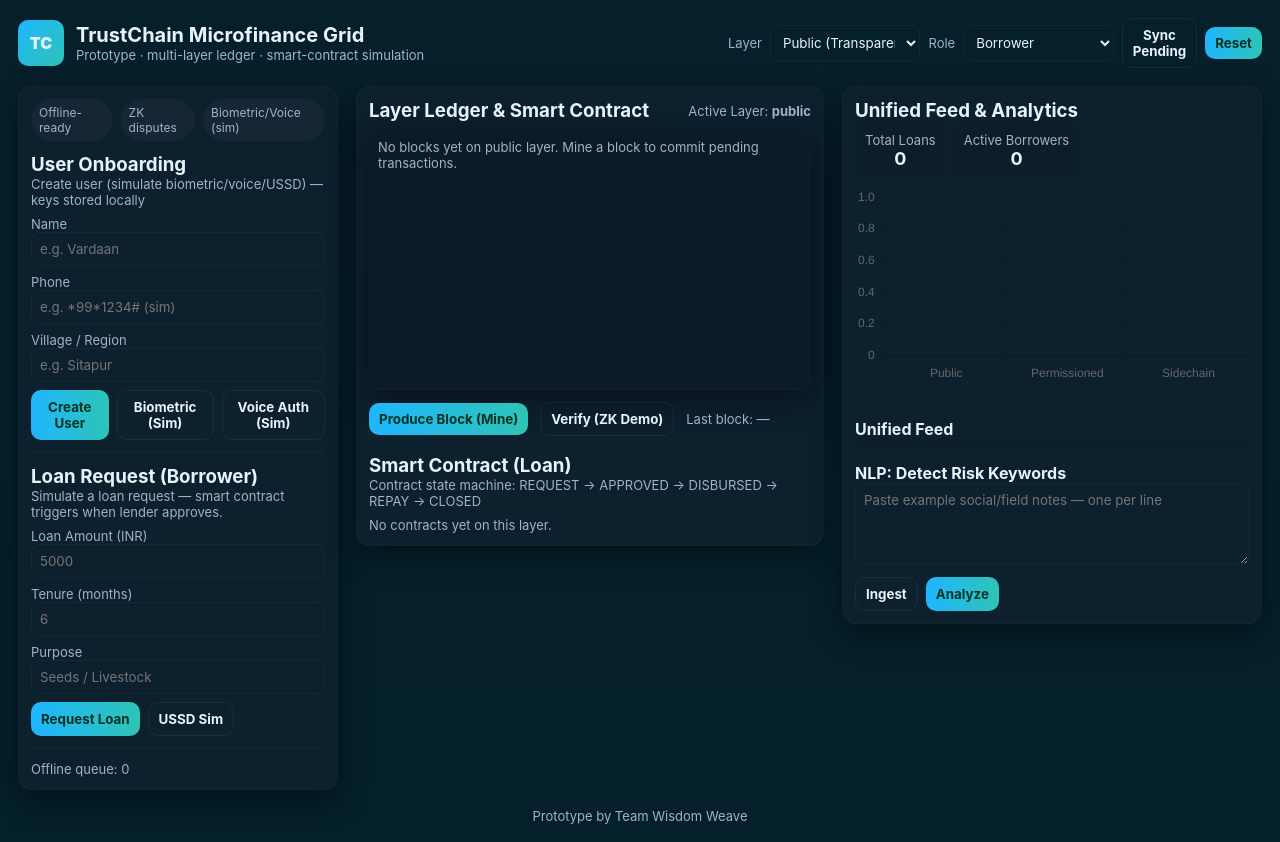
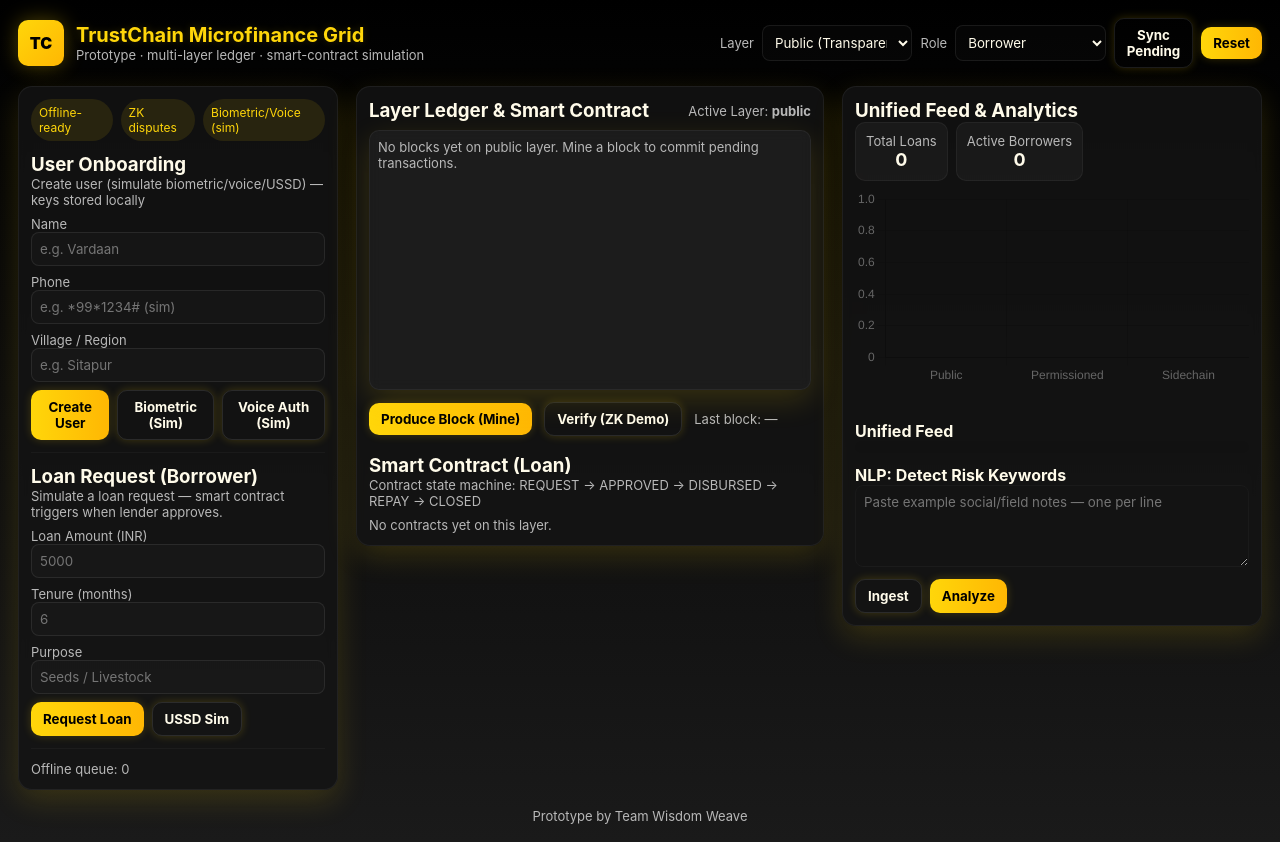
Before and after one commit to Viidhyanshu/TrustChain-Microfinance-Grid-Prototype, a plain HTML site: page index.html in a window 1280 px wide. Drawn offline with nearby package versions, Linux system fonts and the light colour scheme.

Commit message:
Add files via upload

```diff
--- a/weave.css
+++ b/weave.css
@@ -1,37 +1,227 @@
 :root{
-    --bg:#07182a; --panel:#0f2130cc; --muted:#9fb4c6; --text:#e6f3fb;
-    --accent:#1fb6ff; --accent2:#24c58b; --danger:#ff6b6b; --glass: blur(6px) saturate(120%);
-    --radius:14px; --card-shadow: 0 10px 30px rgba(0,0,0,0.45);
-  }
-  *{box-sizing:border-box;margin:0;padding:0;font-family:Inter,ui-sans-serif,system-ui,-apple-system,Segoe UI,Roboto,Arial;}
-  body{min-height:100vh;background:linear-gradient(180deg,#06202b,#04202a);color:var(--text);padding:18px;}
-  header{display:flex;align-items:center;gap:14px}
-  .brand{display:flex;align-items:center;gap:12px}
-  .logo{width:46px;height:46px;border-radius:10px;background:linear-gradient(135deg,var(--accent),#2ec4b6);display:grid;place-items:center;font-weight:900}
-  h1{font-size:20px}
-  .top-actions{margin-left:auto;display:flex;gap:8px;align-items:center}
-  .btn{background:linear-gradient(90deg,var(--accent),#2ec4b6);color:#032; border:none;padding:8px 10px;border-radius:10px;cursor:pointer;font-weight:700}
-  .btn.secondary{background:transparent;border:1px solid rgba(255,255,255,0.06);color:var(--text)}
-  .layout{display:grid;grid-template-columns:320px 1fr 420px;gap:18px;margin-top:18px;align-items:start}
-  .panel{background:var(--panel);border-radius:var(--radius);padding:12px;box-shadow:var(--card-shadow);border:1px solid rgba(255,255,255,0.02)}
-  .small{font-size:13px;color:var(--muted)}
-  label{display:block;font-size:13px;color:var(--muted);margin-top:8px}
-  input,select,textarea{width:100%;padding:8px;border-radius:8px;border:1px solid rgba(255,255,255,0.04);background:transparent;color:var(--text)}
-  #ledger{height:260px;overflow:auto;padding:8px;background:rgba(0,0,0,0.12);border-radius:10px}
-  .row{display:flex;justify-content:space-between;gap:8px;padding:8px;border-bottom:1px dashed rgba(255,255,255,0.02);align-items:center}
-  .chip{padding:6px 8px;border-radius:999px;background:rgba(255,255,255,0.03);font-size:12px}
-  .role-tabs{display:flex;gap:8px;margin-top:12px}
-  .role-tabs button{padding:6px 8px;border-radius:8px;border:1px solid rgba(255,255,255,0.04);background:transparent;color:var(--text);cursor:pointer}
-  .grid-2{display:grid;grid-template-columns:1fr 1fr;gap:8px}
-  .center{display:flex;align-items:center;gap:8px}
-  .big{font-size:18px;font-weight:700}
-  .stat{padding:10px;border-radius:10px;background:rgba(0,0,0,0.08);text-align:center}
-  footer{margin-top:18px;color:var(--muted);font-size:13px;text-align:center}
+  --bg:#0a0a0a;
+  --panel:#141414cc;
+  --muted:#b8b8b8;
+  --text:#fffbea;
+  --accent:#ffd60a;
+  --accent2:#ffb703;
+  --danger:#ff595e;
+  --glass: blur(6px) saturate(130%);
+  --radius:14px;
+  --card-shadow: 0 10px 30px rgba(255, 214, 10, 0.15);
+}
 
-  .pulse{animation:pulse 2s infinite}
-  @keyframes pulse{0%{transform:scale(1);opacity:1}50%{transform:scale(1.02);opacity:0.9}100%{transform:scale(1);opacity:1}}
+*{
+  box-sizing:border-box;
+  margin:0;
+  padding:0;
+  font-family:'Inter', ui-sans-serif, system-ui, -apple-system, Segoe UI, Roboto, Arial;
+}
 
-  @media(max-width:1100px){ .layout{grid-template-columns:1fr; } .top-actions{flex-wrap:wrap} }
+body{
+  min-height:100vh;
+  background:linear-gradient(180deg,#000000,#1a1a1a);
+  color:var(--text);
+  padding:18px;
+}
 
-  .feed-media img, .feed-media video{max-width:180px;border-radius:8px;margin-top:6px;display:block}
-  .green{color:var(--accent2)} .red{color:var(--danger)}
+header{
+  display:flex;
+  align-items:center;
+  gap:14px;
+}
+
+.brand{
+  display:flex;
+  align-items:center;
+  gap:12px;
+}
+
+.logo{
+  width:46px;
+  height:46px;
+  border-radius:10px;
+  background:linear-gradient(135deg,var(--accent),var(--accent2));
+  display:grid;
+  place-items:center;
+  font-weight:900;
+  color:#000;
+  box-shadow:0 0 20px rgba(255,214,10,0.3);
+}
+
+h1{
+  font-size:20px;
+  color:var(--accent);
+  text-shadow:0 0 8px rgba(255,214,10,0.2);
+}
+
+.top-actions{
+  margin-left:auto;
+  display:flex;
+  gap:8px;
+  align-items:center;
+}
+
+.btn{
+  background:linear-gradient(90deg,var(--accent),var(--accent2));
+  color:#000;
+  border:none;
+  padding:8px 12px;
+  border-radius:10px;
+  cursor:pointer;
+  font-weight:700;
+  box-shadow:0 0 10px rgba(255,214,10,0.2);
+  transition:all .2s ease;
+}
+
+.btn:hover{
+  transform:scale(1.05);
+  box-shadow:0 0 15px rgba(255,214,10,0.4);
+}
+
+.btn.secondary{
+  background:transparent;
+  border:1px solid rgba(255,255,255,0.1);
+  color:var(--text);
+}
+
+.layout{
+  display:grid;
+  grid-template-columns:320px 1fr 420px;
+  gap:18px;
+  margin-top:18px;
+  align-items:start;
+}
+
+.panel{
+  background:var(--panel);
+  border-radius:var(--radius);
+  padding:12px;
+  box-shadow:var(--card-shadow);
+  border:1px solid rgba(255,255,255,0.06);
+  backdrop-filter:var(--glass);
+}
+
+.small{
+  font-size:13px;
+  color:var(--muted);
+}
+
+label{
+  display:block;
+  font-size:13px;
+  color:var(--muted);
+  margin-top:8px;
+}
+
+input,select,textarea{
+  width:100%;
+  padding:8px;
+  border-radius:8px;
+  border:1px solid rgba(255,255,255,0.08);
+  background:rgba(255,255,255,0.02);
+  color:var(--text);
+}
+
+#ledger{
+  height:260px;
+  overflow:auto;
+  padding:8px;
+  background:rgba(255,255,255,0.04);
+  border-radius:10px;
+}
+
+.row{
+  display:flex;
+  justify-content:space-between;
+  gap:8px;
+  padding:8px;
+  border-bottom:1px dashed rgba(255,255,255,0.08);
+  align-items:center;
+}
+
+.chip{
+  padding:6px 8px;
+  border-radius:999px;
+  background:rgba(255,214,10,0.1);
+  font-size:12px;
+  color:var(--accent);
+}
+
+.role-tabs{
+  display:flex;
+  gap:8px;
+  margin-top:12px;
+}
+
+.role-tabs button{
+  padding:6px 8px;
+  border-radius:8px;
+  border:1px solid rgba(255,255,255,0.1);
+  background:transparent;
+  color:var(--text);
+  cursor:pointer;
+  transition:0.2s;
+}
+
+.role-tabs button:hover{
+  border-color:var(--accent);
+  color:var(--accent);
+}
+
+.grid-2{
+  display:grid;
+  grid-template-columns:1fr 1fr;
+  gap:8px;
+}
+
+.center{
+  display:flex;
+  align-items:center;
+  gap:8px;
+}
+
+.big{
+  font-size:18px;
+  font-weight:700;
+}
+
+.stat{
+  padding:10px;
+  border-radius:10px;
+  background:rgba(255,255,255,0.04);
+  text-align:center;
+  border:1px solid rgba(255,255,255,0.05);
+}
+
+footer{
+  margin-top:18px;
+  color:var(--muted);
+  font-size:13px;
+  text-align:center;
+}
+
+.pulse{
+  animation:pulse 2s infinite;
+}
+
+@keyframes pulse{
+  0%{transform:scale(1);opacity:1}
+  50%{transform:scale(1.02);opacity:0.9}
+  100%{transform:scale(1);opacity:1}
+}
+
+@media(max-width:1100px){
+  .layout{grid-template-columns:1fr;}
+  .top-actions{flex-wrap:wrap}
+}
+
+.feed-media img, .feed-media video{
+  max-width:180px;
+  border-radius:8px;
+  margin-top:6px;
+  display:block;
+}
+
+.green{color:var(--accent2)}
+.red{color:var(--danger)}
```
